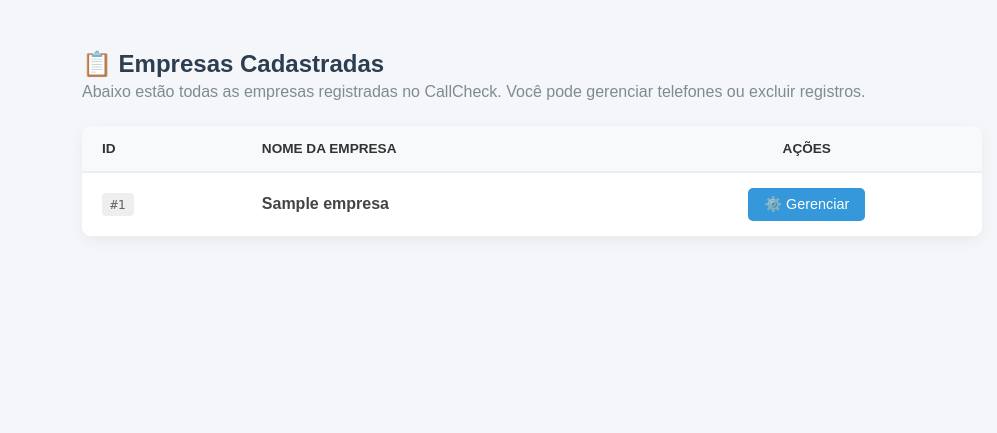
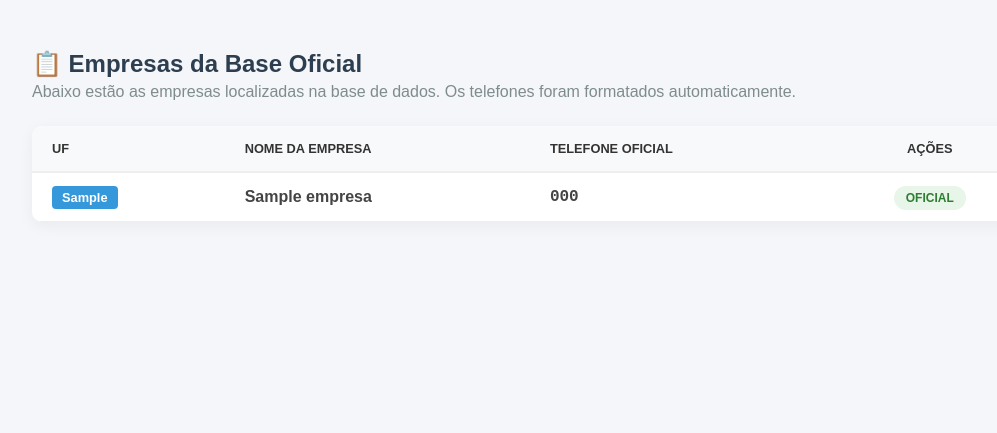
Before and after one commit to dealkis/CallCheck, a Flask app: template templates/empresas.html in a window 1280 px wide. Shown: the part 65-498 px from the top of the page, without its empty margins (108-1105 px from the left). Run offline with Flask 3, Linux system fonts and the light colour scheme; the template is opened without the code that fills it: most values are stand-ins (such as "Sample title", 1, 10 or a date in 2020); parts of the project's set-up code (start-up, migrations or seed data) failed here and were passed over; some libraries are stand-ins or nearby versions.

Commit message:
Update empresas.html

```diff
--- a/templates/empresas.html
+++ b/templates/empresas.html
@@ -3,28 +3,36 @@
 {% block content %}
 <div class="lista-container">
     <div class="header-lista">
-        <h2>📋 Empresas Cadastradas</h2>
-        <p>Abaixo estão todas as empresas registradas no CallCheck. Você pode gerenciar telefones ou excluir registros.</p>
+        <h2>📋 Empresas da Base Oficial</h2>
+        <p>Abaixo estão as empresas localizadas na base de dados. Os telefones foram formatados automaticamente.</p>
     </div>
 
     <div class="tabela-box">
         <table class="tabela-admin">
             <thead>
                 <tr>
-                    <th>ID</th>
+                    <th>UF</th>
                     <th>Nome da Empresa</th>
+                    <th>Telefone Oficial</th>
                     <th style="text-align: center;">Ações</th>
                 </tr>
             </thead>
             <tbody>
                 {% for e in empresas %}
                 <tr>
-                    <td><span class="badge-id">#{{ e[0] }}</span></td>
-                    <td class="empresa-nome">{{ e[1] }}</td>
+                    <!-- UF em destaque -->
+                    <td><span class="badge-id">{{ e.uf }}</span></td>
+
+                    <!-- Nome Fantasia vindo do banco -->
+                    <td class="empresa-nome">{{ e.nome_fantasia if e.nome_fantasia else 'RAZÃO SOCIAL DISPONÍVEL' }}</td>
+
+                    <!-- Telefone já formatado pelo Python -->
+                    <td class="telefone-col">{{ e.telefone_formatado }}</td>
+
                     <td class="acoes">
-                        <a href="{{ url_for('gerenciar_empresa', id=e[0]) }}" class="btn-gerenciar">
-                            ⚙️ Gerenciar
-                        </a>
+                        <!-- Botão ajustado: como não temos um ID numérico simples da Receita aqui,
+                             poderíamos usar o CNPJ se ele estivesse no SELECT, mas para visualização rápida: -->
+                        <span class="status-badge">Oficial</span>
                     </td>
                 </tr>
                 {% endfor %}
@@ -33,16 +41,17 @@
 
         {% if not empresas %}
             <div class="sem-dados">
-                <p>Nenhuma empresa cadastrada no momento.</p>
-                <a href="{{ url_for('admin') }}">Cadastrar a primeira</a>
+                <p>Nenhuma empresa encontrada nos registros atuais.</p>
+                <a href="{{ url_for('index') }}">Voltar para pesquisa</a>
             </div>
         {% endif %}
     </div>
 </div>
 
 <style>
+    /* Seus estilos originais mantidos com pequenos ajustes */
     .lista-container {
-        max-width: 900px;
+        max-width: 1000px;
         margin: 0 auto;
     }
 
@@ -60,15 +69,13 @@
         margin: 0;
     }
 
-    /* Caixa que envolve a tabela */
     .tabela-box {
         background: white;
         border-radius: 10px;
         box-shadow: 0 4px 15px rgba(0,0,0,0.05);
-        overflow: hidden; /* Garante que as bordas da tabela sigam o arredondamento */
+        overflow: hidden;
     }
 
-    /* Estilização da Tabela */
     .tabela-admin {
         width: 100%;
         border-collapse: collapse;
@@ -85,7 +92,7 @@
         color: #333;
         font-weight: bold;
         text-transform: uppercase;
-        font-size: 0.85rem;
+        font-size: 0.8rem;
     }
 
     .tabela-admin td {
@@ -94,17 +101,17 @@
         color: #444;
     }
 
-    /* Efeito de hover na linha */
     .tabela-admin tbody tr:hover {
         background-color: #fcfcfc;
     }
 
     .badge-id {
-        background: #eee;
-        padding: 4px 8px;
+        background: #3498db;
+        color: white;
+        padding: 4px 10px;
         border-radius: 4px;
-        font-family: monospace;
-        color: #666;
+        font-weight: bold;
+        font-size: 0.8rem;
     }
 
     .empresa-nome {
@@ -112,24 +119,24 @@
         color: #2c3e50;
     }
 
-    /* Botões de Ação */
+    .telefone-col {
+        font-family: 'Courier New', Courier, monospace;
+        color: #27ae60;
+        font-weight: bold;
+    }
+
+    .status-badge {
+        background: #e8f5e9;
+        color: #2e7d32;
+        padding: 5px 12px;
+        border-radius: 20px;
+        font-size: 0.75rem;
+        font-weight: bold;
+        text-transform: uppercase;
+    }
+
     .acoes {
         text-align: center;
-    }
-
-    .btn-gerenciar {
-        display: inline-block;
-        padding: 8px 16px;
-        background-color: #3498db;
-        color: white;
-        text-decoration: none;
-        border-radius: 5px;
-        font-size: 0.9rem;
-        transition: background 0.3s;
-    }
-
-    .btn-gerenciar:hover {
-        background-color: #2980b9;
     }
 
     .sem-dados {
@@ -137,11 +144,5 @@
         text-align: center;
         color: #999;
     }
-
-    .sem-dados a {
-        color: #3498db;
-        text-decoration: none;
-        font-weight: bold;
-    }
 </style>
 {% endblock %}
```
